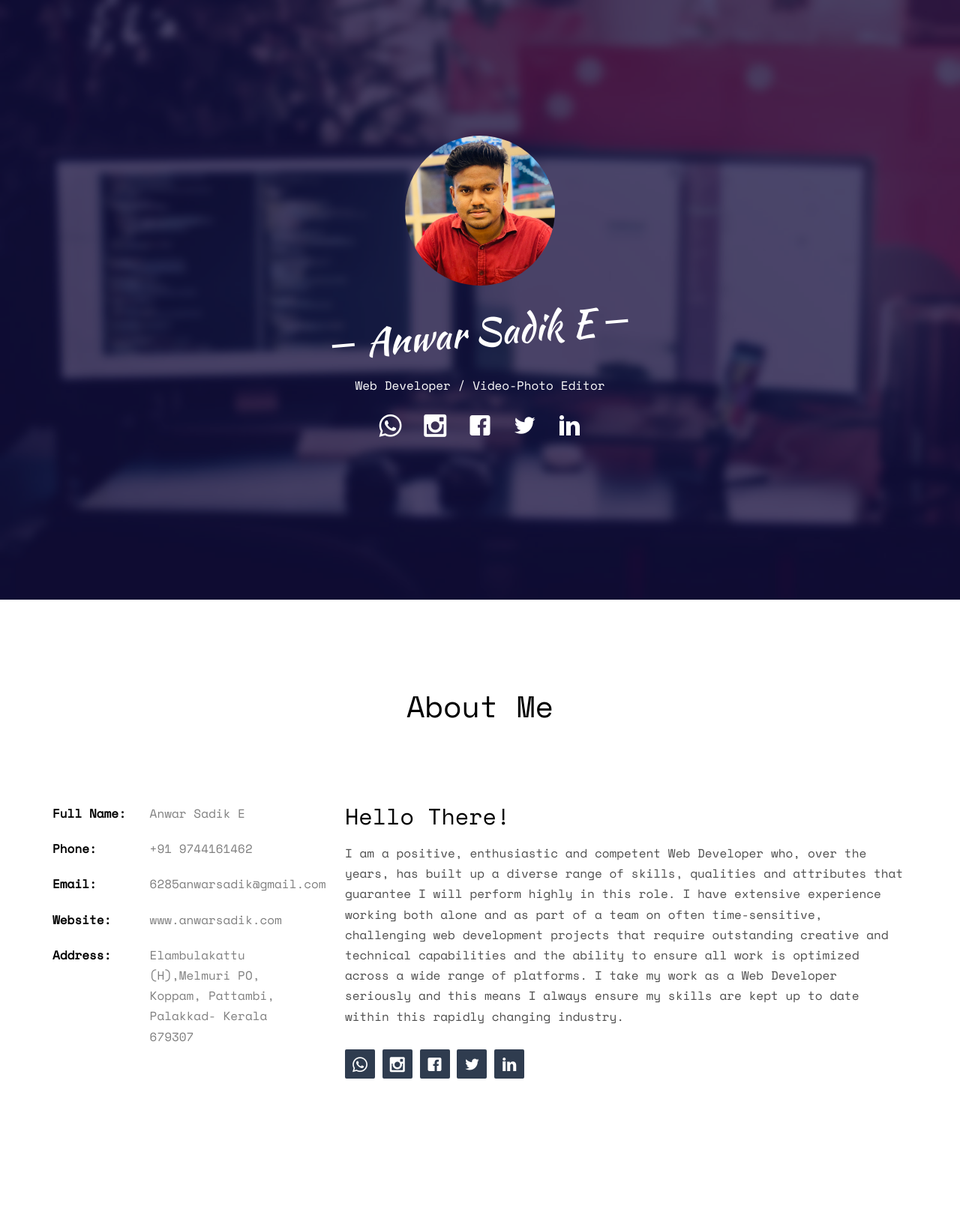
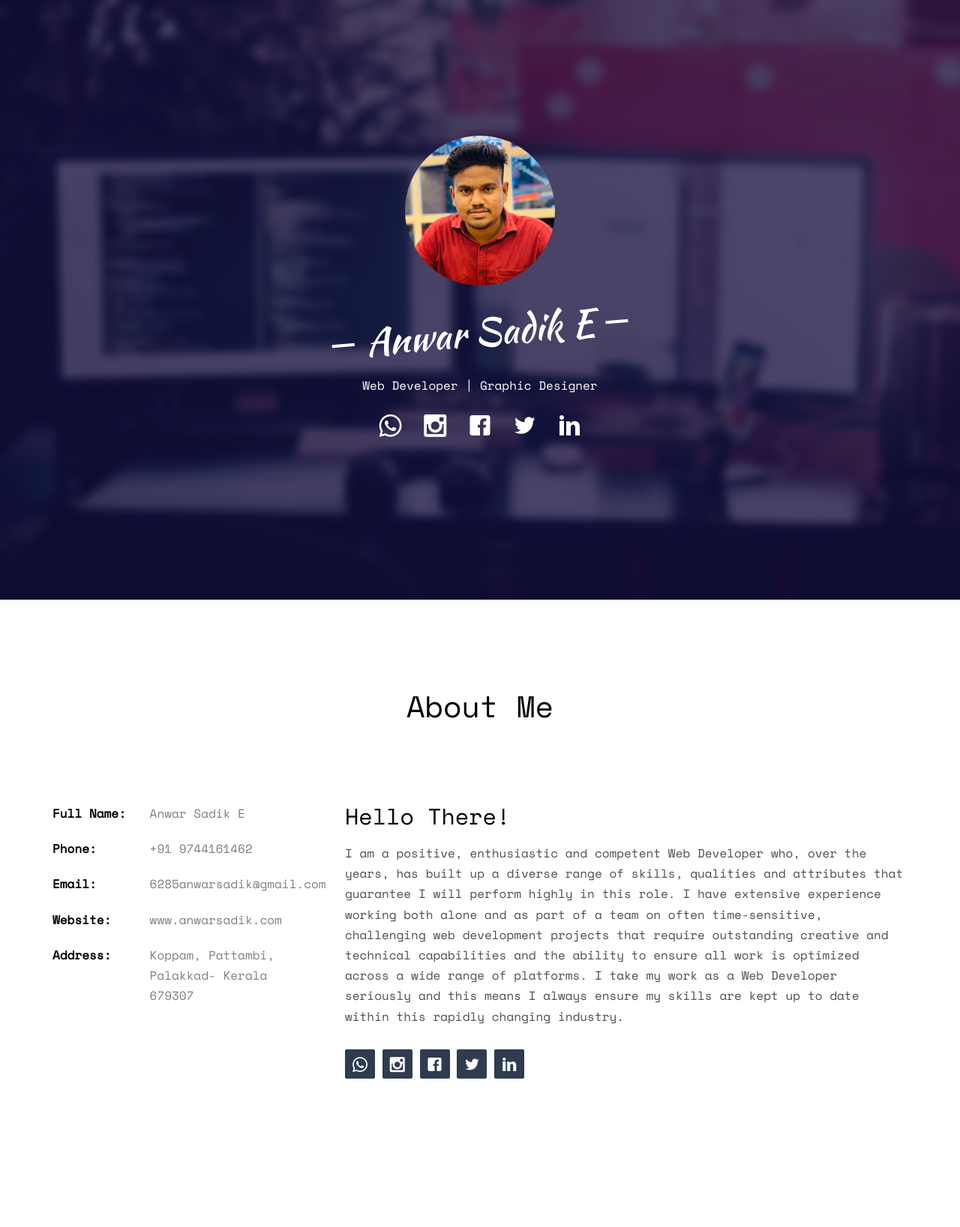
Before and after one commit to 6285anwar/anwarsadik, a Django app: page / in a window 1280 px wide. Shown: the top 1637 px of the page at 75% size. Run offline with Django 4.2, Linux system fonts and the light colour scheme; some libraries are stand-ins or nearby versions; some web fonts are replaced.

Commit message:
Update anwar.html

```diff
--- a/templates/anwar.html
+++ b/templates/anwar.html
@@ -291,7 +291,7 @@
                             <div class="display-tc js-fullheight animate-box" data-animate-effect="fadeIn">
                                 <div class="profile-thumb"></div>
                                 <h1><span>Anwar Sadik E</span></h1>
-                                <h3><span>Web Developer / Video-Photo Editor</span></h3>
+                                <h3><span>Web Developer | Graphic Designer</span></h3>
                                 <p>
                                 <ul class="fh5co-social-icons">
                                     <li><a href="https://api.whatsapp.com/send?phone=9744161462"><i
@@ -333,8 +333,8 @@
                                     class="second-block">6285anwarsadik@gmail.com</span></li>
                             <li><span class="first-block">Website:</span><a href="http://anwarsadik.com"><span
                                         class="second-block">www.anwarsadik.com</span></a></li>
-                            <li><span class="first-block">Address:</span><span class="second-block">Elambulakattu
-                                    (H),Melmuri PO, Koppam, Pattambi, Palakkad- Kerala 679307</span></li>
+                            <li><span class="first-block">Address:</span><span class="second-block">
+                                    Koppam, Pattambi, Palakkad- Kerala 679307</span></li>
                         </ul>
                     </div>
                     <div class="col-md-8">
@@ -647,7 +647,7 @@
         <br>
 
 
-        <div class="col-lg-12">
+
 
             <footer id="footer" class="footer-1">
                 <div class="main-footer widgets-dark typo-light">
@@ -742,7 +742,7 @@
 
 
 
-        </div>
+
 
     </div>
 
```
